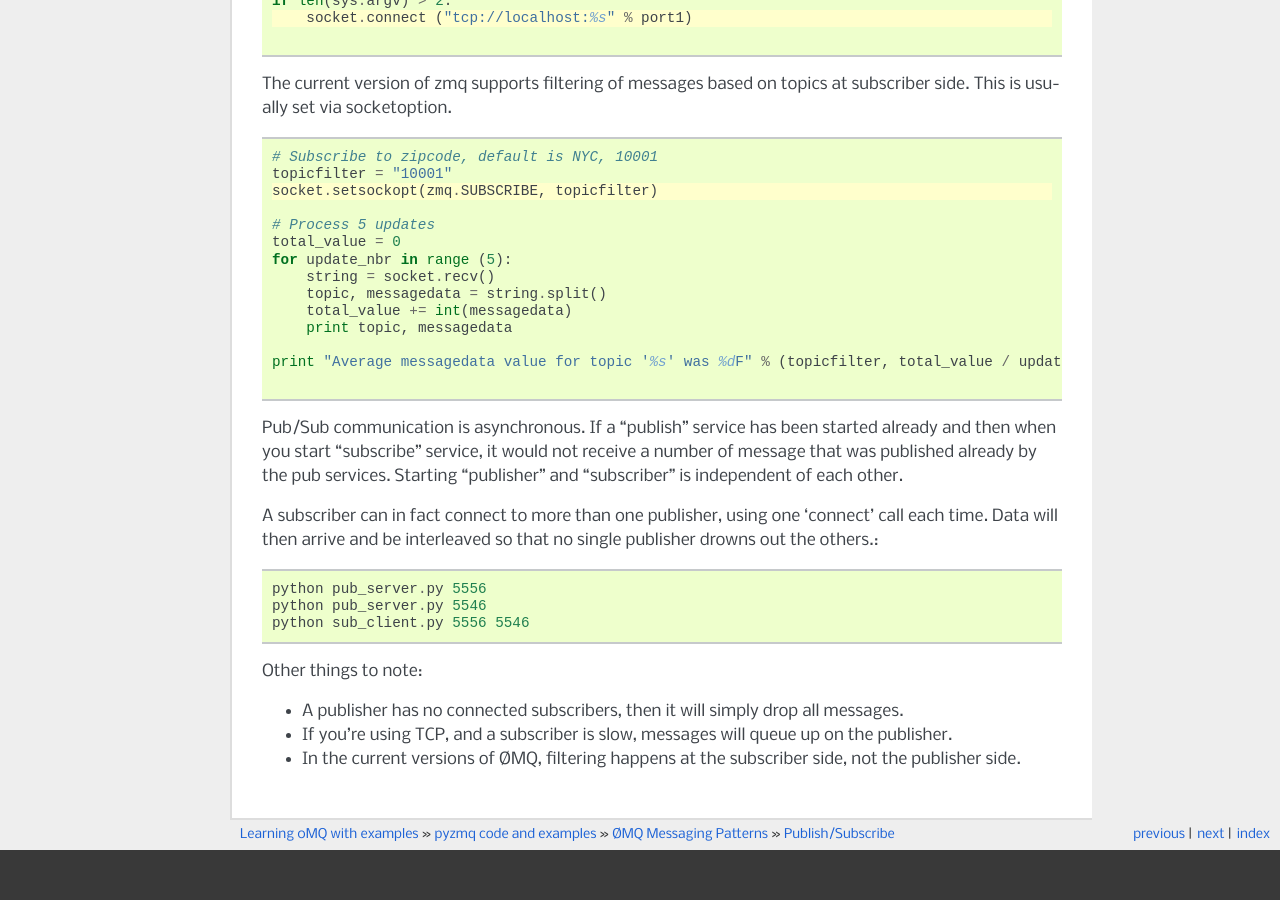
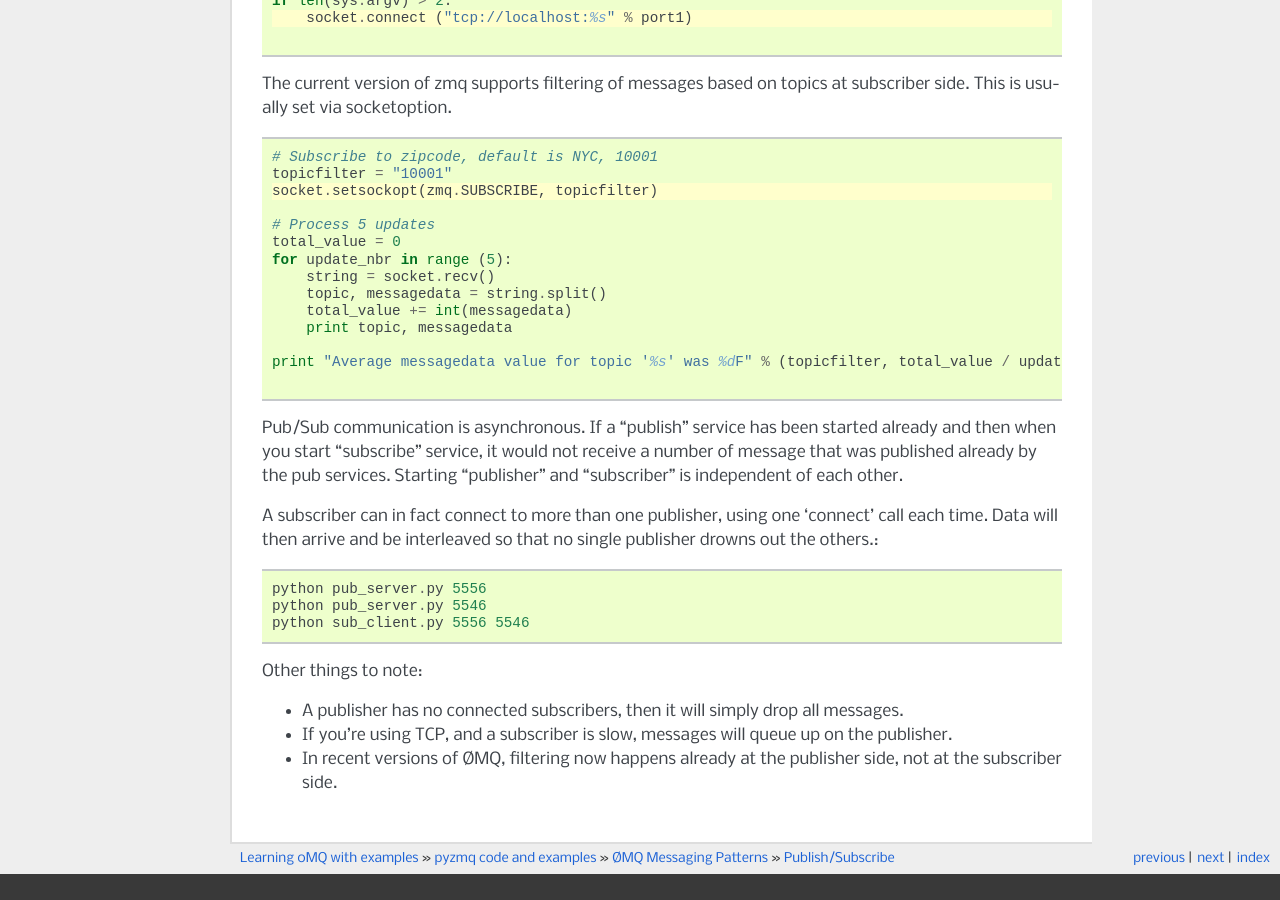
Before and after one commit to ashishrv/pyzmqnotes, a Sphinx documentation site: the page built from source/pyzmq/patterns/pubsub.rst, in a window 1280 px wide and 900 px high, scrolled down 1665 px. Built offline with Sphinx 7.4.7, drawn with Linux system fonts in a browser that asks for light colours; before the commit the page ends 2541 px from its top, so only the background shows below that.

Commit message:
Recent ØMQ versions filter subscriptions at the publisher side

```diff
--- a/source/pyzmq/patterns/pubsub.rst
+++ b/source/pyzmq/patterns/pubsub.rst
@@ -63,4 +63,4 @@ Other things to note:
 
 * A publisher has no connected subscribers, then it will simply drop all messages.
 * If you're using TCP, and a subscriber is slow, messages will queue up on the publisher.
-* In the current versions of ØMQ, filtering happens at the subscriber side, not the publisher side.
+* In recent versions of ØMQ, filtering now happens already at the publisher side, not at the subscriber side.
```
